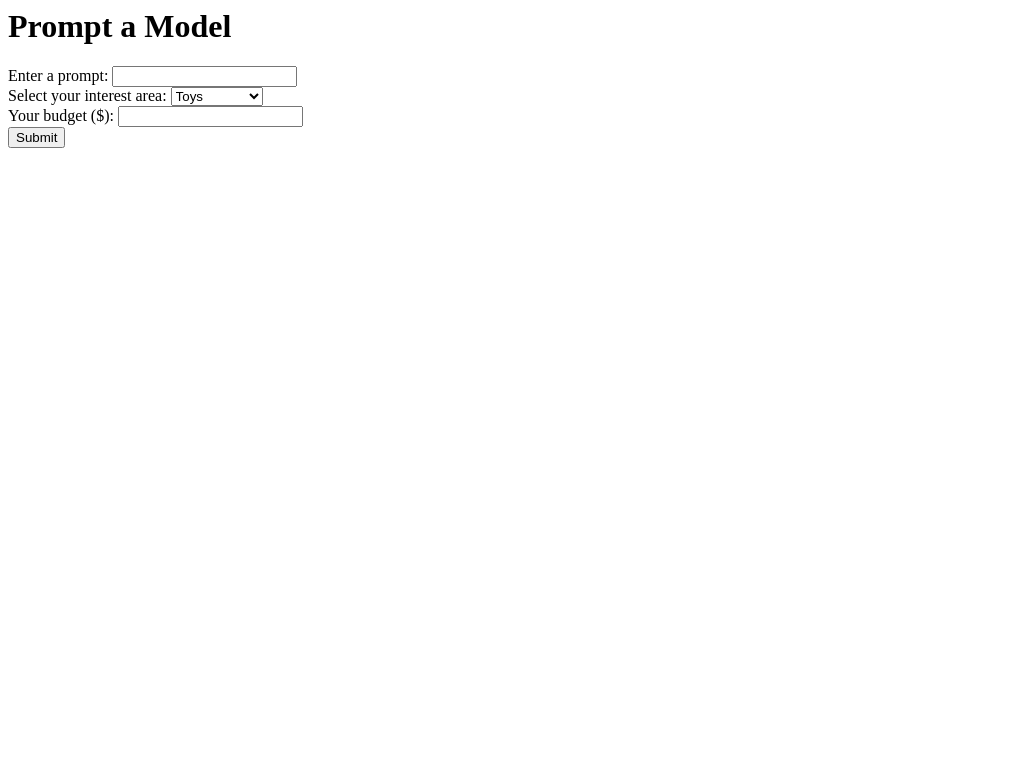
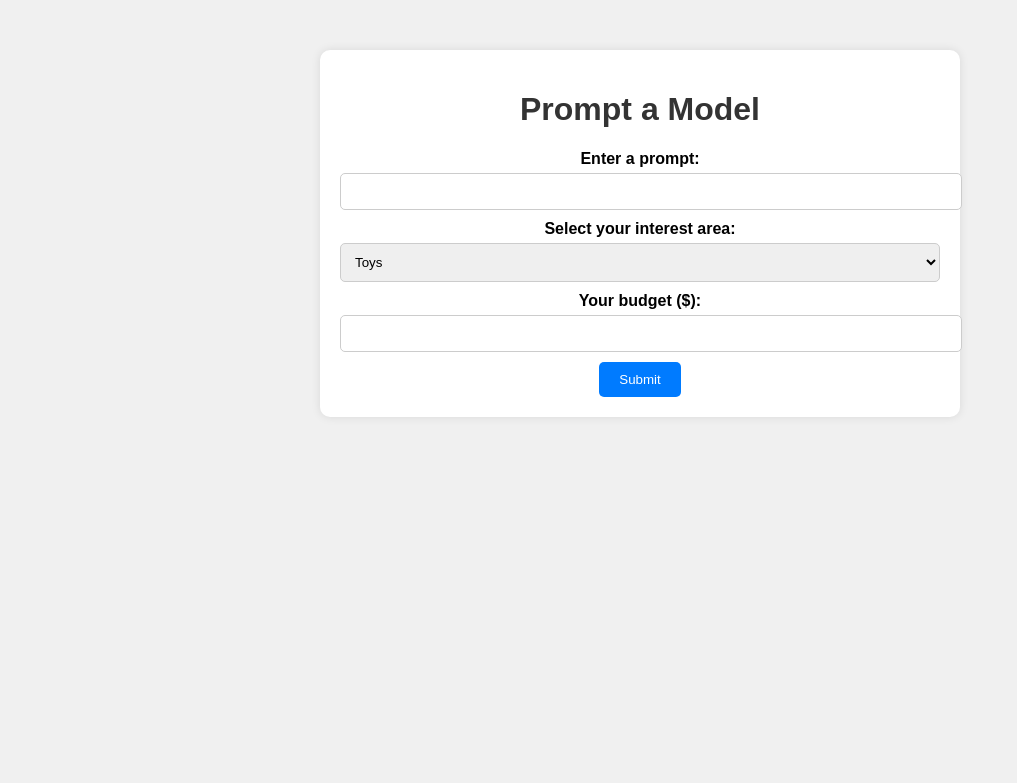
Before and after one commit to sarbjee/FastAPI-Application, a FastAPI app: page / in a window 1280 px wide. Shown: the top 783 px of the page, without its empty margins (0-1017 px from the left). Run offline with FastAPI, Linux system fonts and the light colour scheme.

Commit message:
Update form.html

```diff
--- a/app/templates/form.html
+++ b/app/templates/form.html
@@ -1,14 +1,64 @@
 <!-- templates/form.html -->
-<html>
+<!DOCTYPE html>
+<html lang="en">
 <head>
+    <meta charset="UTF-8">
+    <meta name="viewport" content="width=device-width, initial-scale=1.0">
     <title>FastAPI Form Example</title>
+    <style>
+        body {
+            font-family: Arial, sans-serif;
+            margin: 0;
+            padding: 0;
+            background-color: #f0f0f0;
+            text-align: center;
+        }
+        .container {
+            max-width: 600px;
+            margin: 50px auto;
+            background-color: #fff;
+            padding: 20px;
+            border-radius: 10px;
+            box-shadow: 0 0 10px rgba(0, 0, 0, 0.1);
+        }
+        h1 {
+            color: #333;
+        }
+        form {
+            margin-top: 20px;
+        }
+        label {
+            display: block;
+            margin-bottom: 5px;
+            font-weight: bold;
+        }
+        input, select {
+            width: 100%;
+            padding: 10px;
+            margin-bottom: 10px;
+            border: 1px solid #ccc;
+            border-radius: 5px;
+        }
+        button {
+            background-color: #007bff;
+            color: #fff;
+            padding: 10px 20px;
+            border: none;
+            border-radius: 5px;
+            cursor: pointer;
+        }
+        button:hover {
+            background-color: #0056b3;
+        }
+    </style>
 </head>
 <body>
+    <div class="container">
         <h1>Prompt a Model</h1>
         <form method="post">
             <div>
                 <label for="prompt">Enter a prompt:</label>
-        <input type="text" id="prompt" name="prompt" required />
+                <input type="text" id="prompt" name="prompt" required>
             </div>
             <div>
                 <label for="interest">Select your interest area:</label>
@@ -20,7 +70,7 @@
             </div>
             <div>
                 <label for="budget">Your budget ($):</label>
-        <input type="number" id="budget" name="budget" step="0.01" min="0" />
+                <input type="number" id="budget" name="budget" step="0.01" min="0">
             </div>
             <button type="submit">Submit</button>
         </form>
@@ -28,5 +78,6 @@
         <h2>Response:</h2>
         <p>{{ response }}</p>
         {% endif %}
+    </div>
 </body>
 </html>
```
Lines whose indentation alone changed are shown as unchanged.
